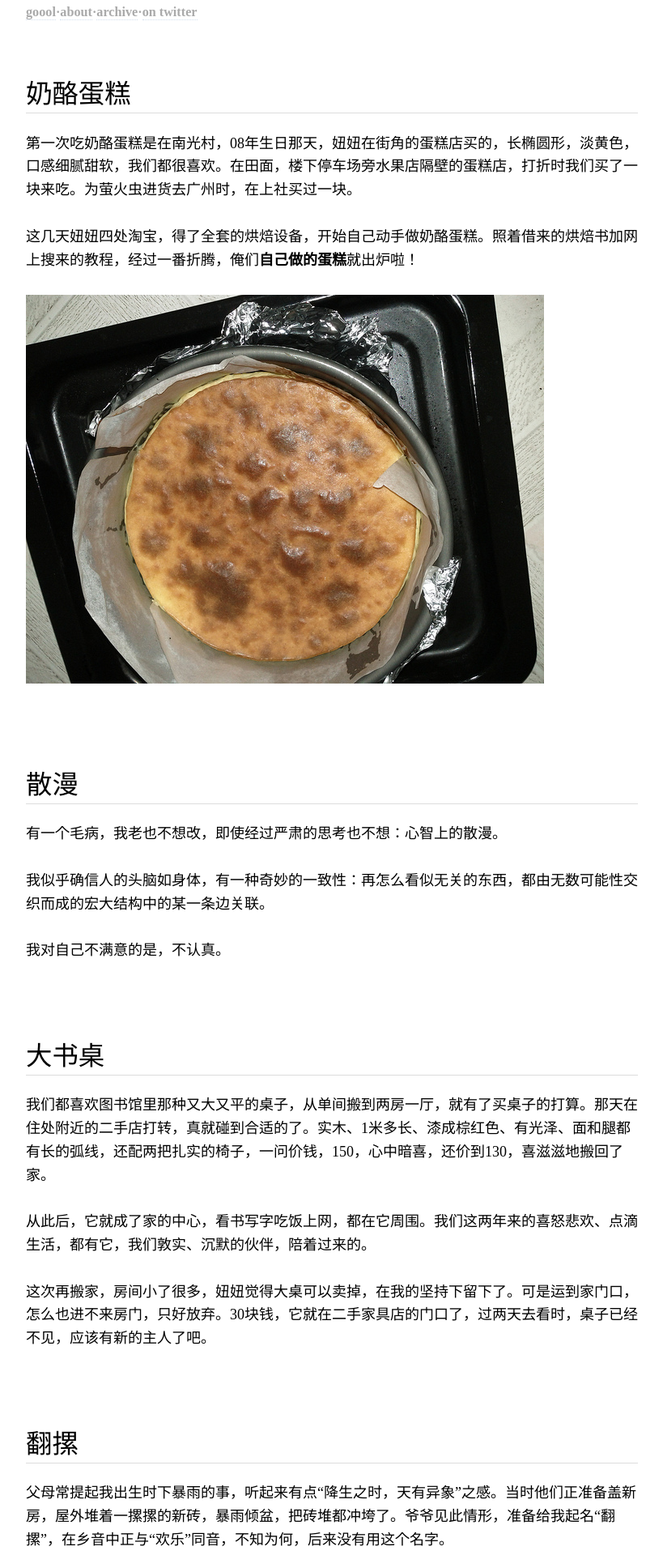
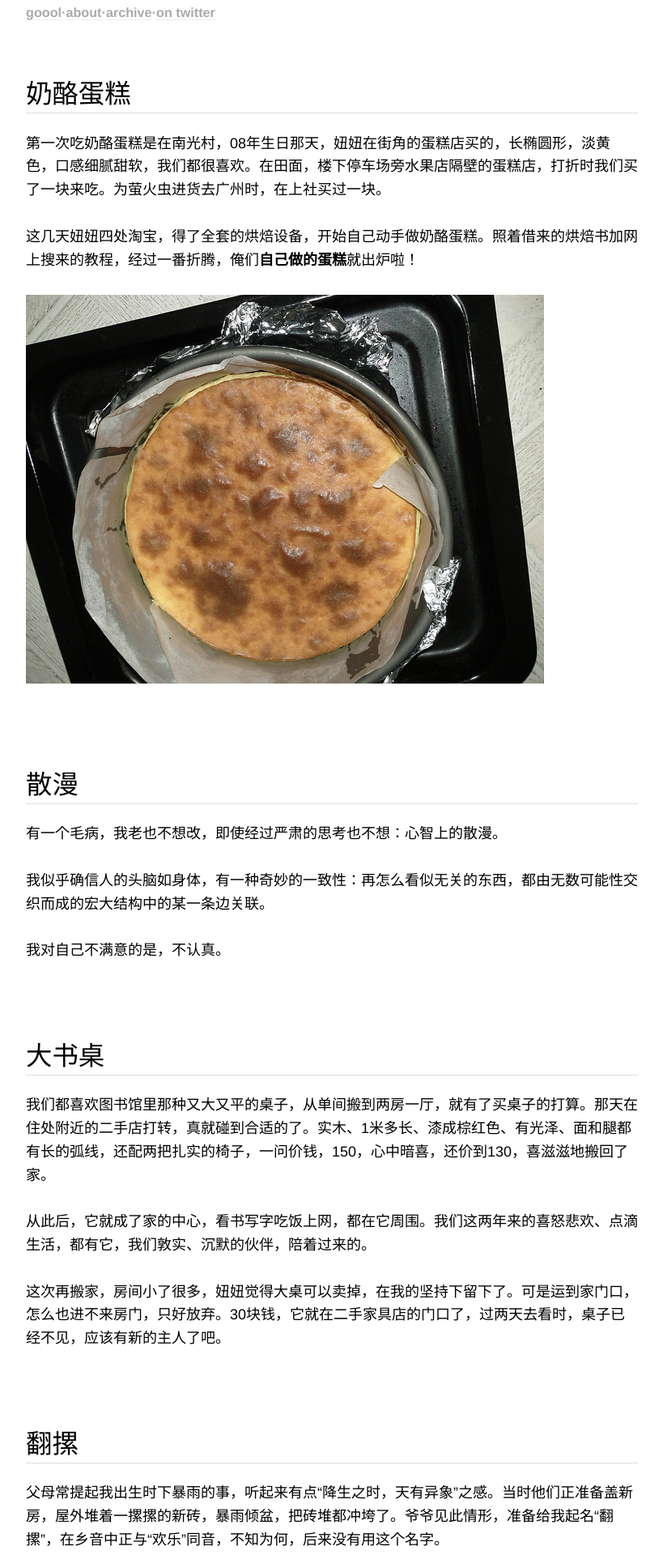
Before and after one commit to goool/goool.github.com, a Jekyll site: the page built from index.html, in a window 1280 px wide. Shown: the top 1920 px of the page at 81% size, without its empty margins (230-1049 px from the left). Built offline with Jekyll 4.4.1, drawn with Linux system fonts in a browser that asks for light colours; the list of posts is cut into pages by our own code.

Commit message:
改变字体

```diff
--- a/css/screen.css
+++ b/css/screen.css
@@ -1,7 +1,7 @@
 body {
     margin: 0;
     padding: 0;
-    font: 18px "ff-dagny-web-pro-1", "ff-dagny-web-pro-2";
+    font: 18px helvetica, arial, clean, sans-serif;
     line-height: 1.6em;
     color: black;
     background: white;
@@ -10,7 +10,7 @@
     margin-top: 1.6em;
 }
 h1, h2, h3, h4, h5 {
-    font-family: "adelle-1", "adelle-2";
+    font-family: Monaco, "Courier New", monospace;
     font-weight: normal;
 }
 h3 { font-size: 1.3em; }
```
